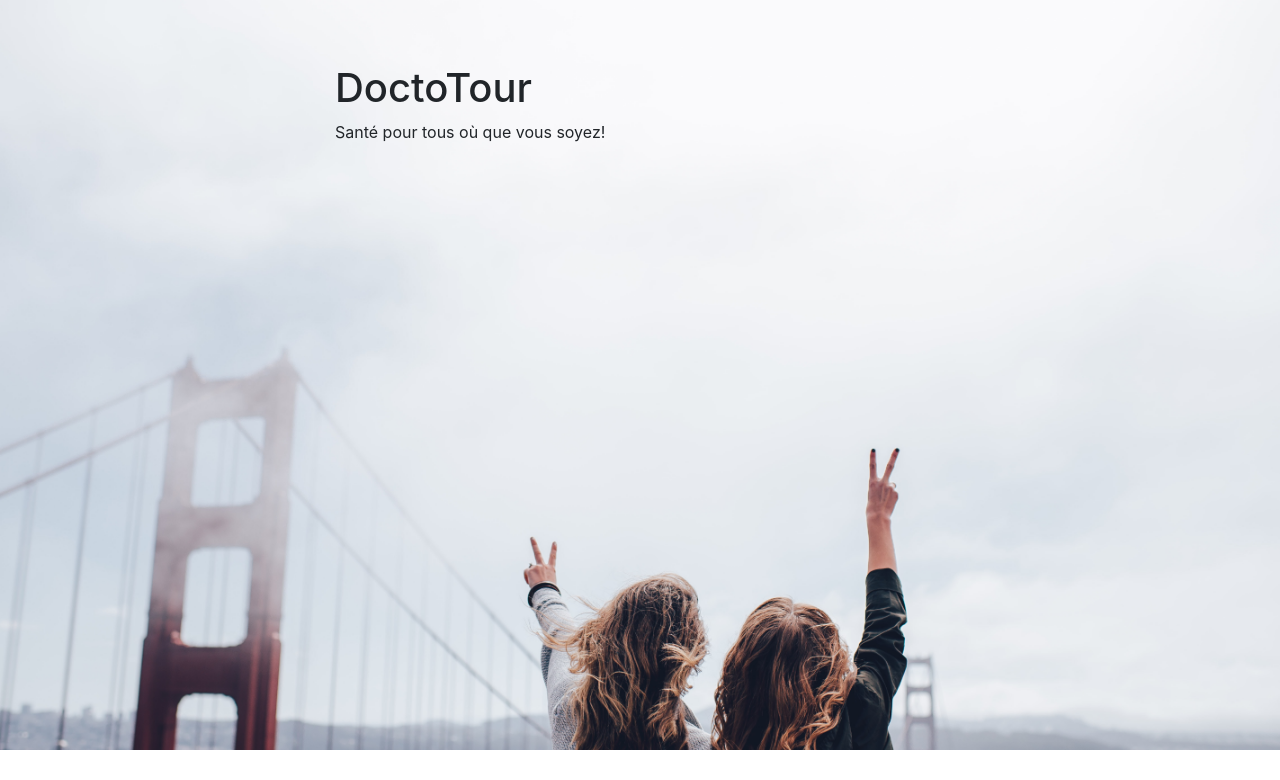
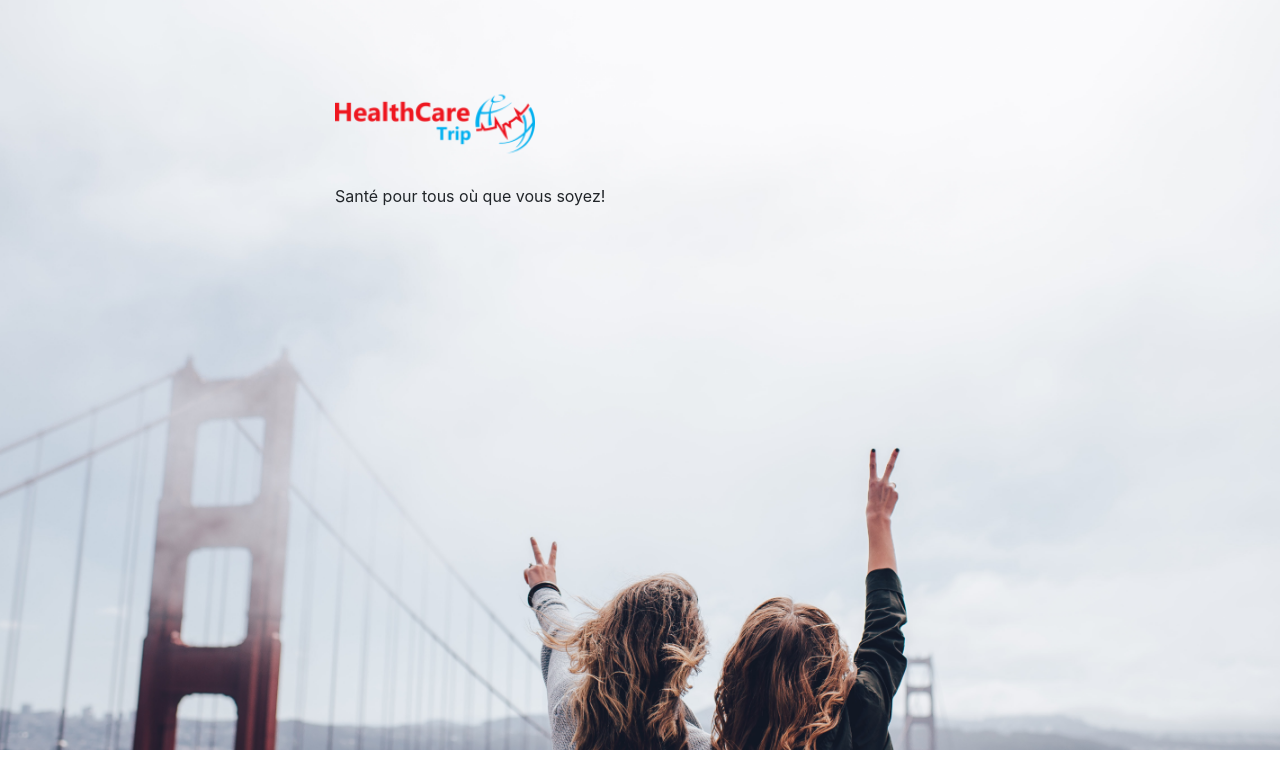
Before and after one commit to BenjaminDexant/hackathon-doctodev, a React (Create React App) app: page / in a window 1280 px wide. Shown: the top 780 px of the page. Built offline with nearby package versions, Linux system fonts and the light colour scheme.

Commit message:
add awesome logo

```diff
--- a/src/components/Header.jsx
+++ b/src/components/Header.jsx
@@ -7,7 +7,7 @@ export default function Header() {
     <>
       <Jumbotron className="header" fluid>
         <Container>
-          <h1>DoctoTour</h1>
+          <img src="./img/logo.png" alt="logo HealthCare Trip" width="200px"></img>
           <p>Santé pour tous où que vous soyez!</p>
         </Container>
       </Jumbotron>
```
Also changed, not shown: public/img/logo.png (added).
